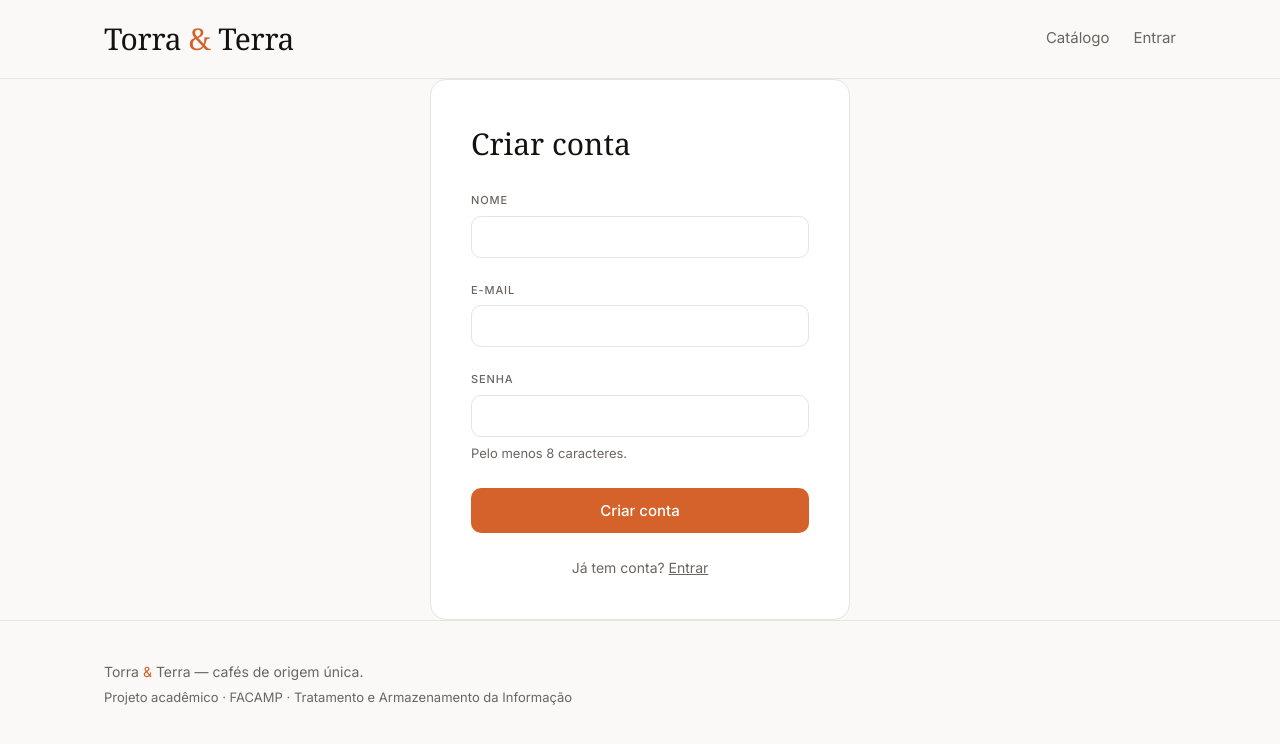
After one commit to hick12/projeto-nivaldo, a Flask app: page /cadastro in a window 1280 px wide. The commit adds this page. Shown: the top 744 px of the page. Run offline with Flask 3, Linux system fonts and the light colour scheme; some libraries are stand-ins or nearby versions; some web fonts are replaced.

Commit message:
Etapa 4: cadastro, login e sessao
RF04. Senha gravada apenas como hash scrypt do werkzeug; a senha em texto
puro nunca chega ao banco.

Tres decisoes de seguranca comentadas no codigo:
- e-mail duplicado e recusado pelo UNIQUE do banco, nao por um SELECT
  previo, que abriria janela de corrida entre a checagem e o INSERT;
- login com credencial errada devolve mensagem unica, sem revelar se o
  erro foi no e-mail ou na senha;
- o parametro proximo so aceita destino interno, para nao virar um
  open redirect.

Verificado: hash scrypt de 162 caracteres (cabe no VARCHAR(255)), a senha
nao aparece no hash, e a verificacao aceita a correta e recusa a errada.

Co-Authored-By: Claude Opus 5 <noreply@anthropic.com>

```diff
--- a/app.py
+++ b/app.py
@@ -14,12 +14,23 @@ constraints ficam visiveis e auditaveis.
 
 import os
 from decimal import Decimal
+from functools import wraps
 from pathlib import Path
 
 from dotenv import load_dotenv
-from flask import Flask, render_template, request
+from flask import (
+    Flask,
+    flash,
+    redirect,
+    render_template,
+    request,
+    session,
+    url_for,
+)
 from flask_sqlalchemy import SQLAlchemy
 from sqlalchemy import CheckConstraint, UniqueConstraint, func
+from sqlalchemy.exc import IntegrityError
+from werkzeug.security import check_password_hash, generate_password_hash
 
 load_dotenv()
 
@@ -279,6 +290,34 @@ def registrar_comandos(app: Flask) -> None:
 # Apresentacao
 # =====================================================================
 
+MOAGENS_VALIDAS = ("GRAO", "MEDIA", "FINA")
+
+
+def login_obrigatorio(rota):
+    """Protege rotas que exigem cliente autenticado.
+
+    Guarda a URL pedida para devolver o cliente exatamente onde ele estava
+    depois do login — quem clica em "finalizar compra" sem estar logado
+    volta para o checkout, nao para a home.
+    """
+
+    @wraps(rota)
+    def envelope(*args, **kwargs):
+        if not session.get("cliente_id"):
+            flash("Entre na sua conta para continuar.", "erro")
+            return redirect(url_for("login", proximo=request.path))
+        return rota(*args, **kwargs)
+
+    return envelope
+
+
+def cliente_atual() -> "Cliente | None":
+    cliente_id = session.get("cliente_id")
+    if not cliente_id:
+        return None
+    return db.session.get(Cliente, cliente_id)
+
+
 def formatar_brl(valor) -> str:
     """Formata no padrao brasileiro: R$ 1.234,56.
 
@@ -298,6 +337,11 @@ def formatar_brl(valor) -> str:
 
 def registrar_rotas(app: Flask) -> None:
     app.jinja_env.filters["brl"] = formatar_brl
+
+    @app.context_processor
+    def injetar_contexto():
+        """Deixa o cliente logado disponivel em todos os templates."""
+        return {"cliente_logado": cliente_atual()}
 
     # -----------------------------------------------------------------
     # RF01 — Catalogo
@@ -337,6 +381,82 @@ def registrar_rotas(app: Flask) -> None:
         )
         return render_template("produto.html", produto=item)
 
+    # -----------------------------------------------------------------
+    # RF04 — Cadastro, login e sessao
+    # -----------------------------------------------------------------
+    @app.route("/cadastro", methods=["GET", "POST"])
+    def cadastro():
+        if request.method == "GET":
+            return render_template("cadastro.html")
+
+        nome = (request.form.get("nome") or "").strip()
+        email = (request.form.get("email") or "").strip().lower()
+        senha = request.form.get("senha") or ""
+
+        if not nome or not email or not senha:
+            flash("Preencha nome, e-mail e senha.", "erro")
+            return render_template("cadastro.html", nome=nome, email=email)
+
+        if len(senha) < 8:
+            flash("A senha precisa ter pelo menos 8 caracteres.", "erro")
+            return render_template("cadastro.html", nome=nome, email=email)
+
+        cliente = Cliente(
+            nome=nome,
+            email=email,
+            # A senha em texto puro morre aqui: so o hash segue para o banco.
+            senha_hash=generate_password_hash(senha),
+        )
+
+        try:
+            db.session.add(cliente)
+            db.session.commit()
+        except IntegrityError:
+            # O UNIQUE de clientes.email e quem decide, nao um SELECT previo.
+            # Consultar antes de inserir abriria uma janela de corrida entre
+            # a checagem e o INSERT; deixar o banco recusar elimina a janela.
+            db.session.rollback()
+            flash("Este e-mail ja tem cadastro. Tente entrar.", "erro")
+            return render_template("cadastro.html", nome=nome, email=email)
+
+        session["cliente_id"] = cliente.id
+        flash(f"Bem-vindo, {cliente.nome}.", "sucesso")
+        return redirect(url_for("catalogo"))
+
+    @app.route("/login", methods=["GET", "POST"])
+    def login():
+        if request.method == "GET":
+            return render_template("login.html")
+
+        email = (request.form.get("email") or "").strip().lower()
+        senha = request.form.get("senha") or ""
+
+        cliente = db.session.scalar(
+            db.select(Cliente).where(Cliente.email == email)
+        )
+
+        # Mensagem unica para e-mail inexistente e senha errada: dizer qual
+        # dos dois falhou entregaria a um atacante a lista de quem tem conta.
+        if not cliente or not check_password_hash(cliente.senha_hash, senha):
+            flash("E-mail ou senha invalidos.", "erro")
+            return render_template("login.html", email=email)
+
+        session["cliente_id"] = cliente.id
+        flash(f"Bem-vindo de volta, {cliente.nome}.", "sucesso")
+
+        # Só aceita destino interno: `proximo` vem da URL e um atacante
+        # poderia mandar para fora do site (open redirect).
+        proximo = request.args.get("proximo", "")
+        if proximo.startswith("/") and not proximo.startswith("//"):
+            return redirect(proximo)
+        return redirect(url_for("catalogo"))
+
+    @app.route("/sair")
+    def sair():
+        session.clear()
+        flash("Voce saiu da sua conta.", "sucesso")
+        return redirect(url_for("catalogo"))
+
 
 app = criar_app()
 
--- a/templates/base.html
+++ b/templates/base.html
@@ -23,6 +23,12 @@
 
     <nav class="navegacao" aria-label="Navegação principal">
       <a href="{{ url_for('catalogo') }}">Catálogo</a>
+
+      {% if cliente_logado %}
+        <a href="{{ url_for('sair') }}">Sair</a>
+      {% else %}
+        <a href="{{ url_for('login') }}">Entrar</a>
+      {% endif %}
     </nav>
   </div>
 </header>
--- /dev/null
+++ b/templates/cadastro.html
@@ -0,0 +1,36 @@
+{% extends "base.html" %}
+
+{% block titulo %}Criar conta — Torra &amp; Terra{% endblock %}
+
+{% block conteudo %}
+
+<form class="formulario-estreito" method="post" action="{{ url_for('cadastro') }}">
+  <h1>Criar conta</h1>
+
+  <div class="campo">
+    <label for="nome">Nome</label>
+    <input id="nome" name="nome" type="text" value="{{ nome or '' }}"
+           autocomplete="name" required>
+  </div>
+
+  <div class="campo">
+    <label for="email">E-mail</label>
+    <input id="email" name="email" type="email" value="{{ email or '' }}"
+           autocomplete="email" required>
+  </div>
+
+  <div class="campo">
+    <label for="senha">Senha</label>
+    <input id="senha" name="senha" type="password"
+           autocomplete="new-password" minlength="8" required>
+    <p class="campo-ajuda">Pelo menos 8 caracteres.</p>
+  </div>
+
+  <button class="botao botao-primario" type="submit">Criar conta</button>
+
+  <p class="alternativa">
+    Já tem conta? <a href="{{ url_for('login') }}">Entrar</a>
+  </p>
+</form>
+
+{% endblock %}
```
Also changed, not shown: templates/login.html (added, +30 -0 lines).
